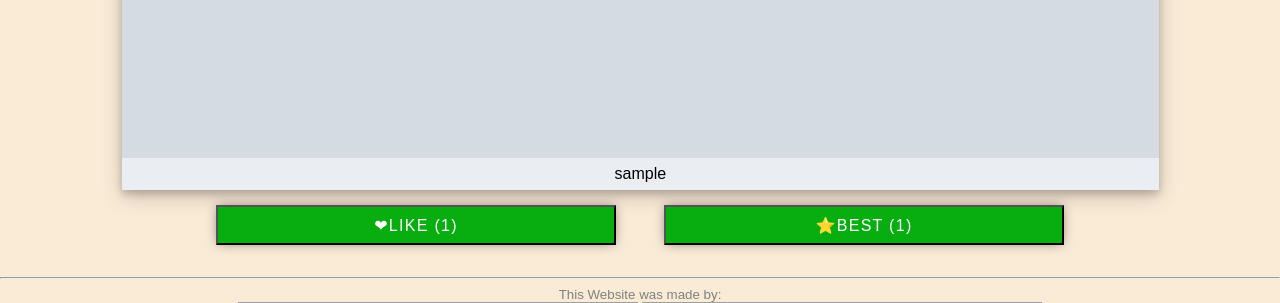
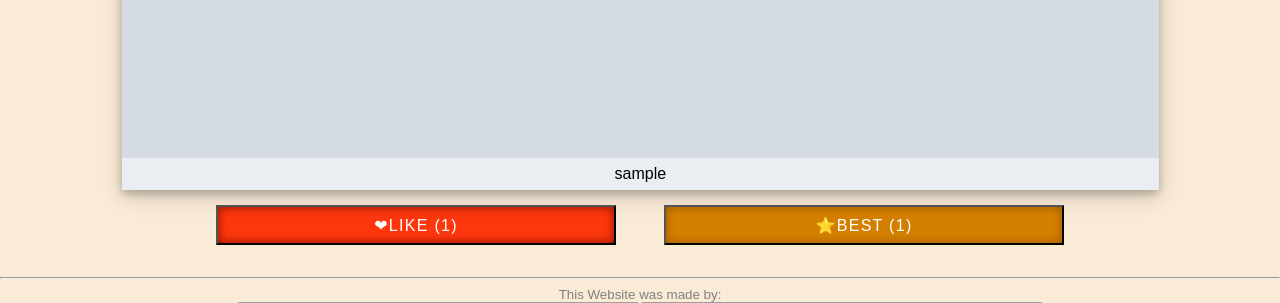
Before and after one commit to Swaggeroo/FotoVoting, a PHP site: page /sites/votingPage.php?project=1 in a window 1280 px wide. Shown: the part 668-971 px from the top of the page. Run offline with PHP 8.4, Linux system fonts and the light colour scheme; the visitor is signed in with stand-in values (Sample User, id 1); tables that the repository leaves empty or names only in its code hold one stand-in row (values such as "Sample post"); grey boxes marked "Sample" are stand-in pictures; grey boxes are pictures that could not be loaded.

Commit message:
button style update

```diff
--- a/CSS/votingPage.css
+++ b/CSS/votingPage.css
@@ -60,11 +60,29 @@
 }
 
 .liked{
-    background: #08ad10 !important;
+    background: #fd360e !important;
+    -webkit-box-shadow: inset 0px 0px 10px #7d1400;
+    -moz-box-shadow: inset 0px 0px 10px #7d1400;
+    box-shadow: inset 0px 0px 10px #7d1400;
+}
+
+.liked:hover{
+    -webkit-box-shadow: inset 0px 0px 15px #7d1400;
+    -moz-box-shadow: inset 0px 0px 15px #7d1400;
+    box-shadow: inset 0px 0px 15px #7d1400;
 }
 
 .bested{
-    background: #08ad10 !important;
+    background: #d47e00 !important;
+    -webkit-box-shadow: inset 0px 0px 10px #975800;
+    -moz-box-shadow: inset 0px 0px 10px #975800;
+    box-shadow: inset 0px 0px 10px #975800;
+}
+
+.bested:hover{
+    -webkit-box-shadow: inset 0px 0px 15px #975800;
+    -moz-box-shadow: inset 0px 0px 15px #975800;
+    box-shadow: inset 0px 0px 15px #975800;
 }
 
 .deleteButton{
```
